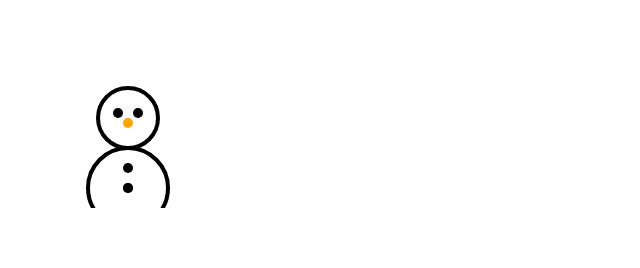
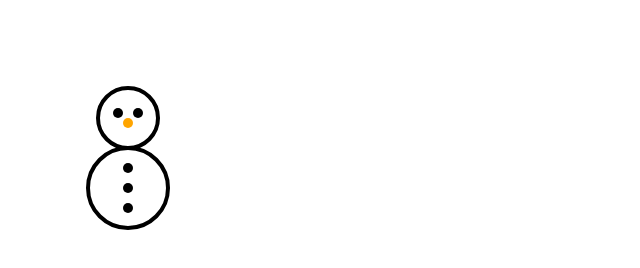
Before and after one commit to StefanoWang05/Javascript-for-Kids-, a plain HTML site: page DrawSnowman.html in a window 1280 px wide. Shown: the full height of the page, 0-640 px from the left. Drawn offline with Linux system fonts and the light colour scheme.

Commit message:
Update DrawSnowman.html

```diff
--- a/DrawSnowman.html
+++ b/DrawSnowman.html
@@ -1,4 +1,5 @@
-
+<!-- This is a code that draws a snowman on a canva inside a webpage. It starts by creating a canva, which is like a piece of paper you can draw on. It then creates a circle
+ function which creates a circle when given all of its 4 arguements. Using this function, many different circles are drawn, each with a different position on the canva. -->
 
 <!DOCTYPE html>
 <html>
@@ -7,7 +8,7 @@
 </head>
 
 <body>
-    <canvas id="canvas" width="200" height="200"></canvas>
+    <canvas id="canvas" width="500" height="500"></canvas>
 
     <script>
     var canvas = document.getElementById("canvas");
@@ -34,7 +35,7 @@
 
       circle(x + 70, y + 110, 5, true);
       circle(x + 70, y + 130, 5, true);
-      circle(x + 70, y + 130, 5, true);
+      circle(x + 70, y + 150, 5, true);
 
       ctx.fillStyle = "Orange";
       circle(x + 70, y + 65, 5, true);
```
